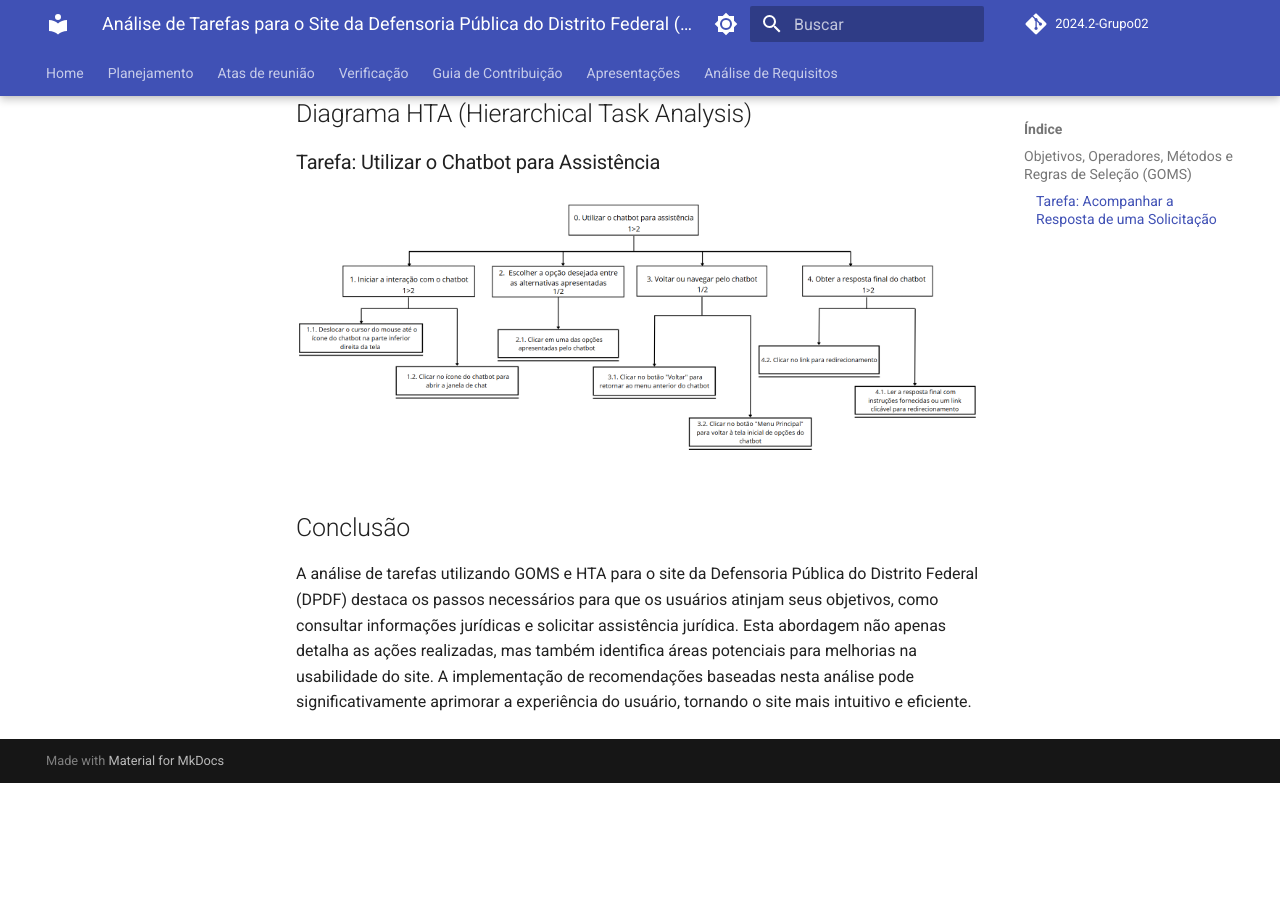
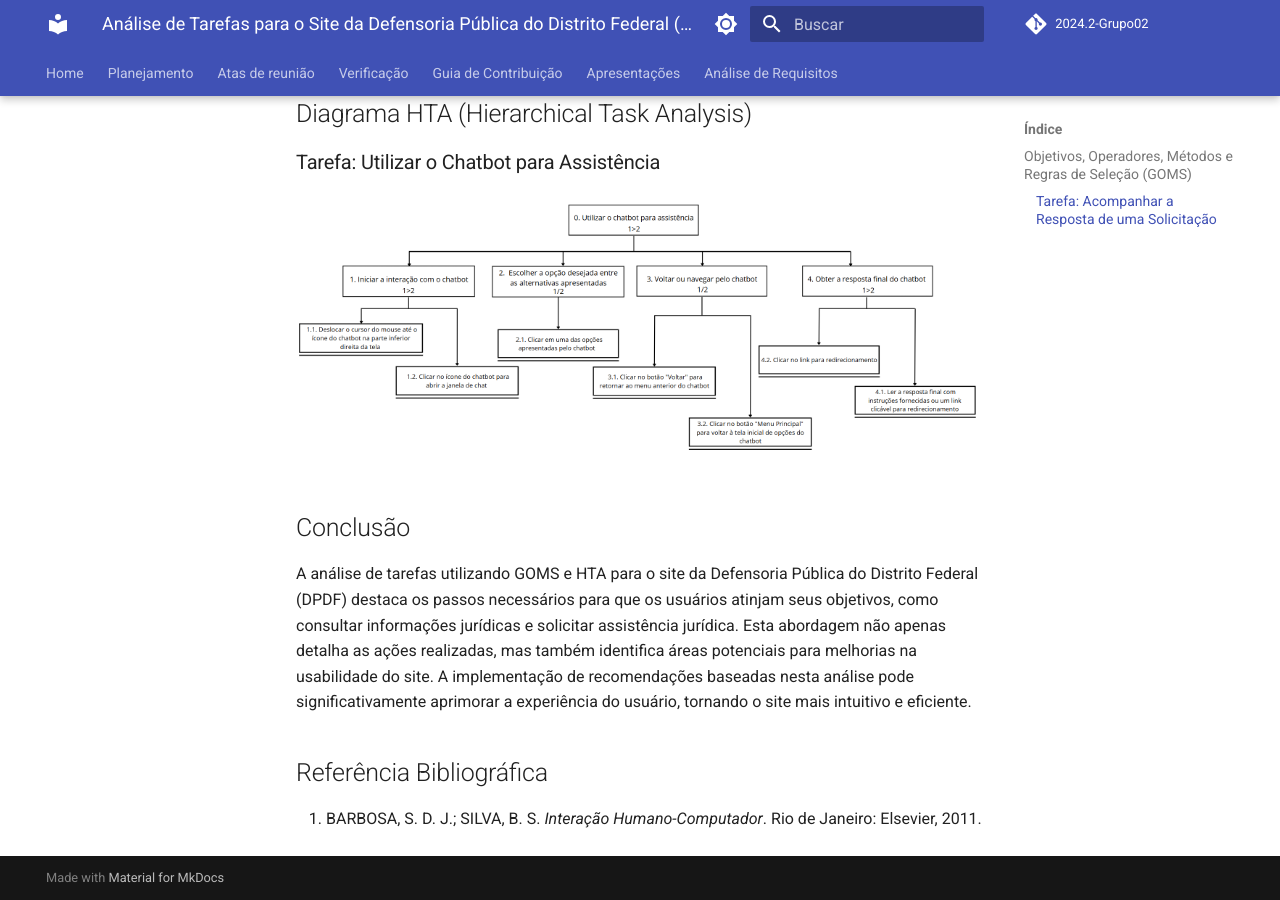
Before and after one commit to Interacao-Humano-Computador/2024.2-Grupo02, an MkDocs documentation site: the page built from docs/Analise/AnaliseTarefas.md, in a window 1280 px wide and 900 px high, scrolled down 3532 px. Built offline with MkDocs 1.6.1 and Material for MkDocs 9.7.7, drawn with Linux system fonts in a browser that asks for light colours; comment, search, counter and statistics services are not loaded; before the commit the page ends 4315 px from its top, so only the background shows below that.

Commit message:
Update AnaliseTarefas.md

```diff
--- a/docs/Analise/AnaliseTarefas.md
+++ b/docs/Analise/AnaliseTarefas.md
@@ -105,3 +105,6 @@ A metodologia GOMS (Goals, Operators, Methods, and Selection Rules) é utilizada
 ## Conclusão
 
 A análise de tarefas utilizando GOMS e HTA para o site da Defensoria Pública do Distrito Federal (DPDF) destaca os passos necessários para que os usuários atinjam seus objetivos, como consultar informações jurídicas e solicitar assistência jurídica. Esta abordagem não apenas detalha as ações realizadas, mas também identifica áreas potenciais para melhorias na usabilidade do site. A implementação de recomendações baseadas nesta análise pode significativamente aprimorar a experiência do usuário, tornando o site mais intuitivo e eficiente.
+
+## Referência Bibliográfica
+1. BARBOSA, S. D. J.; SILVA, B. S. *Interação Humano-Computador*. Rio de Janeiro: Elsevier, 2011.
```
